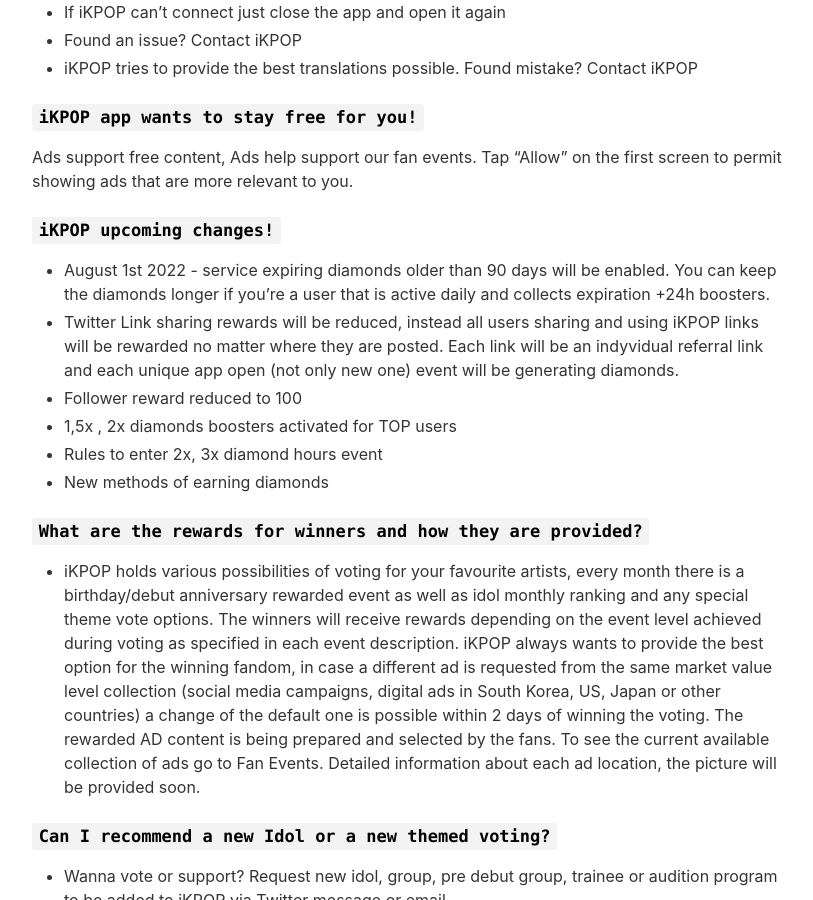
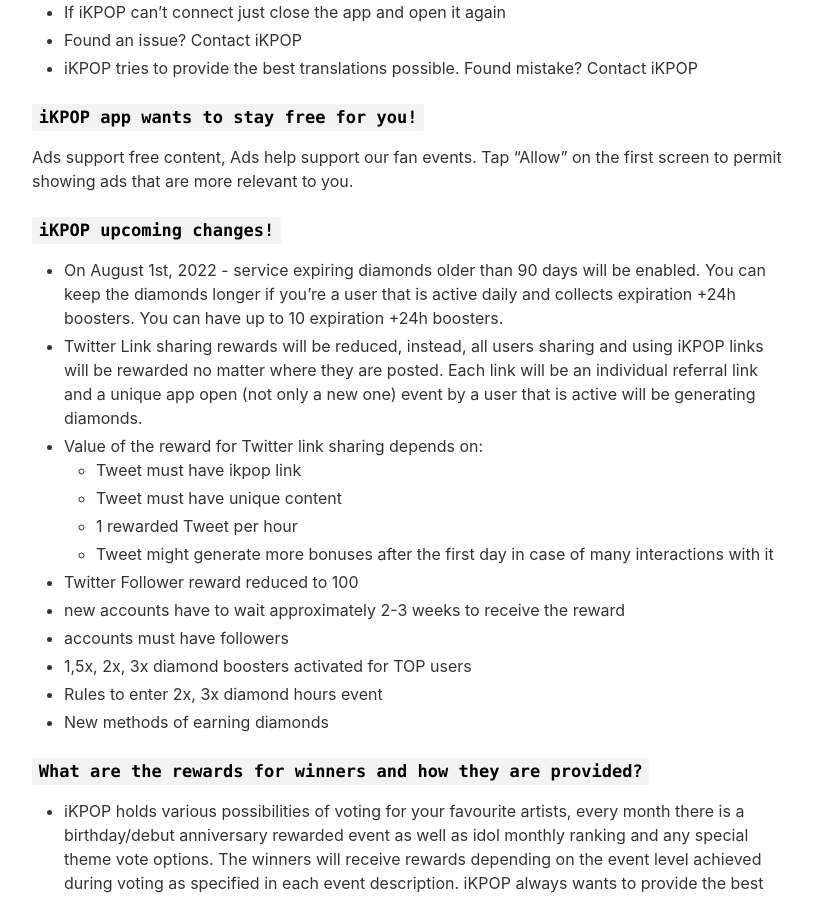
Before and after one commit to kapp7/app, a Jekyll site: the page built from _pages/en/qa.md, in a window 1280 px wide and 900 px high, scrolled down 367 px. Shown: the whole window, without its empty margins (233-1046 px from the left). Built offline with Jekyll 4.4.1, drawn with Linux system fonts in a browser that asks for light colours; nearby versions of some CDN libraries.

Commit message:
Update qa.md

```diff
--- a/_pages/en/qa.md
+++ b/_pages/en/qa.md
@@ -18,10 +18,17 @@
 Ads support free content, Ads help support our fan events. Tap “Allow” on the first screen to permit showing ads that are more relevant to you.
 
 ### `iKPOP upcoming changes!`
-- August 1st 2022 - service expiring diamonds older than 90 days will be enabled. You can keep the diamonds longer if you're a user that is active daily and collects expiration +24h boosters.
-- Twitter Link sharing rewards will be reduced, instead all users sharing and using iKPOP links will be rewarded no matter where they are posted. Each link will be an indyvidual referral link and each unique app open (not only new one) event will be generating diamonds.
-- Follower reward reduced to 100
-- 1,5x , 2x diamonds boosters activated for TOP users
+- On August 1st, 2022 - service expiring diamonds older than 90 days will be enabled. You can keep the diamonds longer if you're a user that is active daily and collects expiration +24h boosters. You can have up to 10 expiration +24h boosters.
+- Twitter Link sharing rewards will be reduced, instead, all users sharing and using iKPOP links will be rewarded no matter where they are posted. Each link will be an individual referral link and a unique app open (not only a new one) event by a user that is active will be generating diamonds.
+- Value of the reward for Twitter link sharing depends on:
+    - Tweet must have ikpop link
+    - Tweet must have unique content
+    - 1 rewarded Tweet per hour
+    - Tweet might generate more bonuses after the first day in case of many interactions with it
+- Twitter Follower reward reduced to 100
+- new accounts have to wait approximately 2-3 weeks to receive the reward
+- accounts must have followers
+- 1,5x, 2x, 3x diamond boosters activated for TOP users
 - Rules to enter 2x, 3x diamond hours event
 - New methods of earning diamonds
 
```
